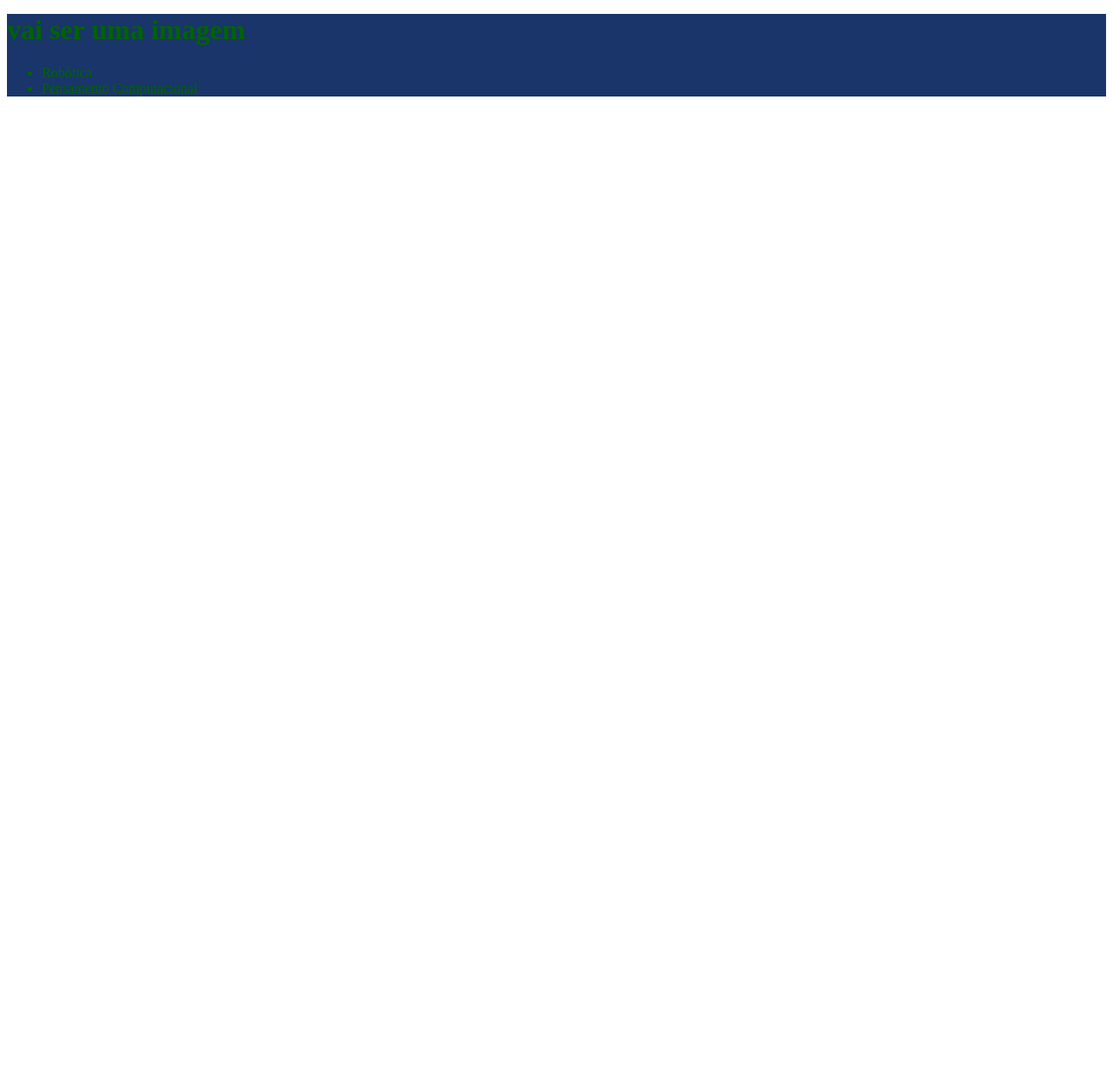
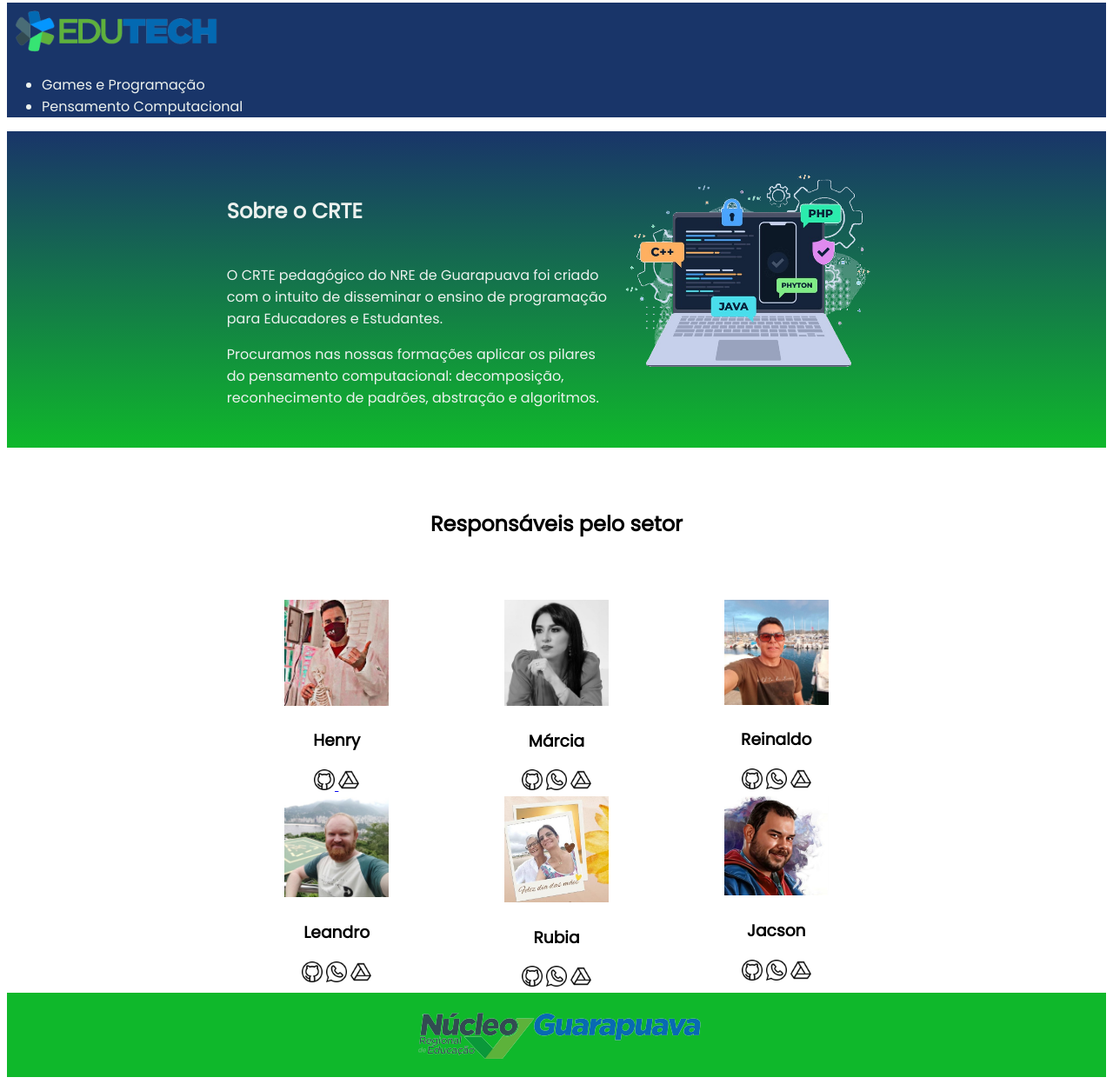
Before and after one commit to henrypedroso/site_crte_pedagogico, a plain HTML site: page index.html in a window 1280 px wide. Shown: the part 5-1252 px from the top of the page at 87% size. Before the commit the page ends 800 px from the top, so only its background shows below. Drawn offline with Linux system fonts and the light colour scheme.

Commit message:
Site quase finalizado

```diff
--- a/index.html
+++ b/index.html
@@ -6,14 +6,82 @@
     <meta name="viewport" content="width=device-width, initial-scale=1.0">
     <title>Document</title>
     <link rel="stylesheet" href="style.css">
+    <link rel="preconnect" href="https://fonts.googleapis.com">
+<link rel="preconnect" href="https://fonts.gstatic.com" crossorigin>
+<link href="https://fonts.googleapis.com/css2?family=Poppins&display=swap" rel="stylesheet">
 </head>
 <body>
     <header>
-        <h1>vai ser uma imagem</h1>
+      <img class="cabecalho-imagem" src="logo_edutech.png" alt="Logotipo do programa Edutech">
         <ul>
-        <li>Robótica</li>
+        <li>Games e Programação</li>
         <li>Pensamento Computacional</li>
+        </ul>
     </header>
+   <section class = "escola">
+    <div class="escola-div-conteudo">
+        <h2 class = "escola-titulo"> Sobre o CRTE</h2>
+    <p class="escola-texto-um">O CRTE pedagógico do NRE de Guarapuava foi criado com o intuito de disseminar o ensino de programação para Educadores e Estudantes.</p>
+    <p class="escola-texto-dois">Procuramos nas nossas formações aplicar os pilares do pensamento computacional: decomposição, reconhecimento de padrões, abstração e algoritmos.   </p>
+    </div>
+    <img class="pensamento-imagem" src="programacao.png" alt="Imagem representando o pensamento computacional">
+    </section>
+    <section>
+
+    </section class= "Colaboradores">
+    <h2 class="colaboradores-titulo"> Responsáveis pelo setor  </h2>
+    <div class="colaboradores-todos">
+        <span></span>
+    <div class="colaboradores-div">
+        <img class="colaborador-henry" src="foto_henry.jpg" alt="foto do Henry">
+        <h3 class="colaborador-nome">Henry</h3>
+        <a href="https://github.com/henrypedroso"><img class="colaborador-icone" src="github.png" alt="logo do github"> </a>
+        <a href="https://trello.com/b/pkNN89Sh/agenda2023"><img class="colaborador-icone" src="google-drive.png" alt="logo google-drive"></a>
+    </div>
+    <div class="colaboradores-div">
+        <img class="colaborador-marcia" src="marcia.jpg" alt="foto da Marcia">
+        <h3 class="colaborador-nome">Márcia</h3>
+        <img class="colaborador-icone" src="github.png" alt="logo do github">
+        <img class="colaborador-icone" src="whatsapp.png" alt="logo do whatsapp">
+        <img class="colaborador-icone" src="google-drive.png" alt="logo google-drive">
+    </div>
+    <div class="colaboradores-div">
+        <img class="colaborador-reinaldo" src="reinaldo.jpg" alt="foto do Reinaldo">
+        <h3 class="colaborador-nome">Reinaldo</h3>
+        <img class="colaborador-icone" src="github.png" alt="logo do github">
+        <img class="colaborador-icone" src="whatsapp.png" alt="logo do whatsapp">
+        <img class="colaborador-icone" src="google-drive.png" alt="logo google-drive">
+    </div>
+    <span></span>
+    <span></span>
+    <div class="colaboradores-div">
+        <img class="colaborador-leandro" src="leandro.jpg" alt="foto do Henry">
+        <h3 class="colaborador-nome">Leandro</h3>
+        <img class="colaborador-icone" src="github.png" alt="logo do github">
+        <img class="colaborador-icone" src="whatsapp.png" alt="logo do whatsapp">
+        <img class="colaborador-icone" src="google-drive.png" alt="logo google-drive">
+    </div>
+    <div class="colaboradores-div">
+        <img class="colaborador-rubia" src="Rubia.jpg" alt="foto do Henry">
+        <h3 class="colaborador-nome">Rubia</h3>
+        <img class="colaborador-icone" src="github.png" alt="logo do github">
+        <img class="colaborador-icone" src="whatsapp.png" alt="logo do whatsapp">
+        <img class="colaborador-icone" src="google-drive.png" alt="logo google-drive">
+    </div>
+    <div class="colaboradores-div">
+        <img class="colaborador-jacson" src="jackson.jpg" alt="foto do Henry">
+        <h3 class="colaborador-nome">Jacson</h3>
+        <img class="colaborador-icone" src="github.png" alt="logo do github">
+        <img class="colaborador-icone" src="whatsapp.png" alt="logo do whatsapp">
+        <img class="colaborador-icone" src="google-drive.png" alt="logo google-drive">
+
+  </div>
+</div>
+ <section>
+    <footer class="rodape">
+<img src="logo_nre.png" alt="logotipo do núcleo">
+    </footer>
+
 
 </body>
 </html>
--- a/style.css
+++ b/style.css
@@ -1,4 +1,85 @@
 header {
     background-color: #193569;
-    color: darkgreen;
+    color: rgb(236, 241, 238);
 }
+
+body {
+    font-family: 'Poppins', sans-serif;
+
+}
+
+.cabecalho-imagem {
+    width: 20%;
+}
+
+.pensamento-imagem {
+    width: 25%;
+}
+
+.escola {
+    background-image: linear-gradient(#193569, #0fb82b );
+    color: rgb(236, 241, 238);
+    display: flex;
+    justify-content: center;
+    align-items: center;
+    padding: 24px 0;
+}
+
+.escola-div-conteudo {
+    width: 35%;
+}
+
+.escola-titulo {
+    padding: 24px 0;
+}
+
+.colaborador-henry{
+    width: 120px;
+}
+
+.colaborador-icone {
+    width: 24px;
+}
+
+.colaboradores-div {
+    text-align: center;
+}
+
+.colaboradores-titulo {
+    text-align: center;
+    padding: 50px 0;
+}
+
+.colaboradores-todos {
+    display: grid;
+    grid-template-columns: 20% 20% 20% 20% 20%
+}
+
+.colaborador-marcia{
+    width: 120px;
+}
+
+.colaborador-reinaldo {
+    width: 120px;
+}
+
+.colaborador-leandro {
+    width: 120px; ;
+}
+
+.colaborador-rubia {
+    width: 120px;
+}
+
+.colaborador-jacson {
+    width: 120px;
+}
+
+.rodape {
+    background-color: #0fb82b;
+    text-align: center;
+}
+
+.rodape-imagem {
+    height: 60px;
+}
```
Also changed, not shown: Rubia.jpg (added), foto_henry.jpg (added), foto_henry.png (added), github.png (added), google-drive.png (added), jackson.jpg (added), leandro.jpg (added), logo_edutech.png (added), logo_nre.png (added), marcia.jpg (added), programacao.png (added), reinaldo.jpg (added), whatsapp.png (added).
